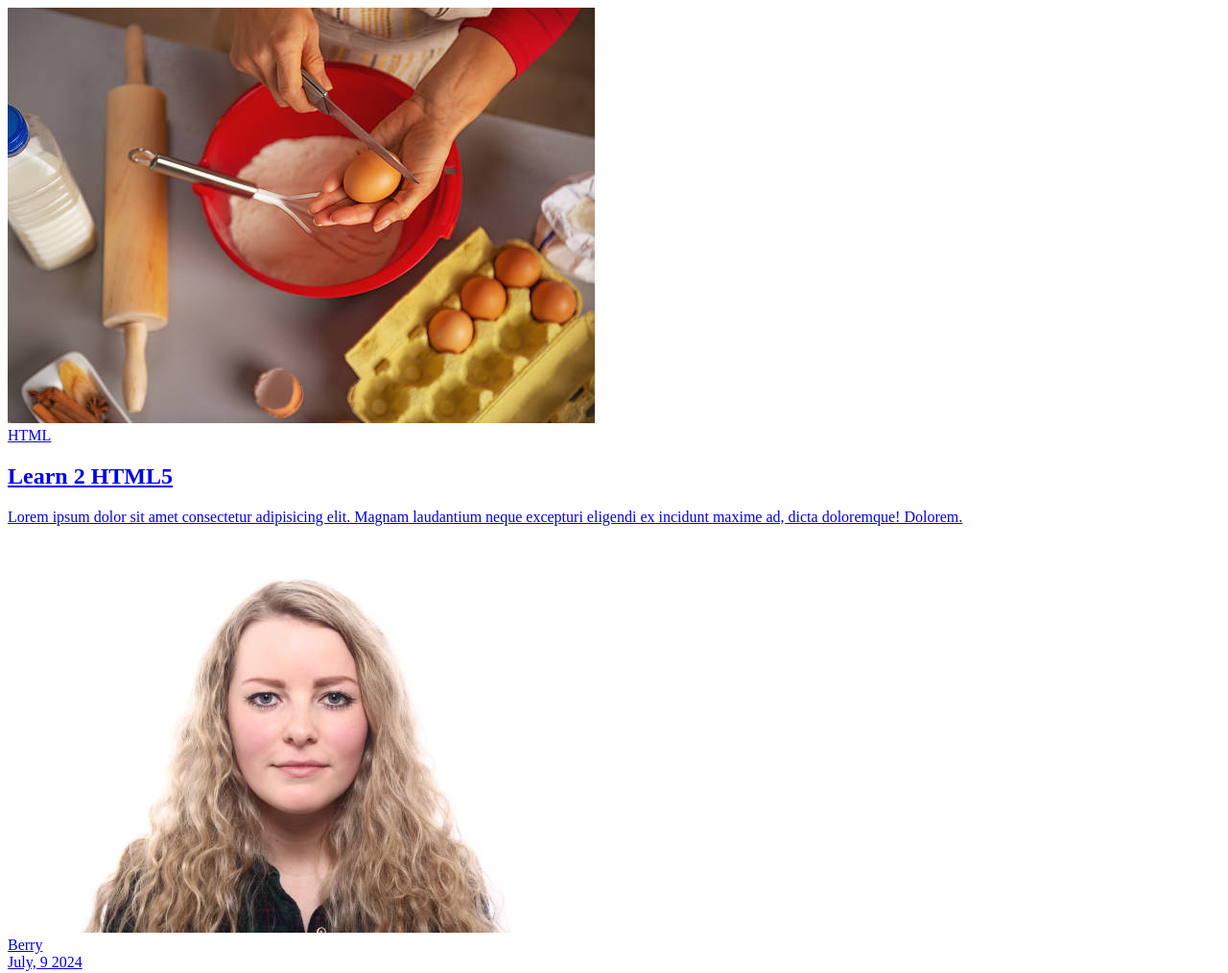
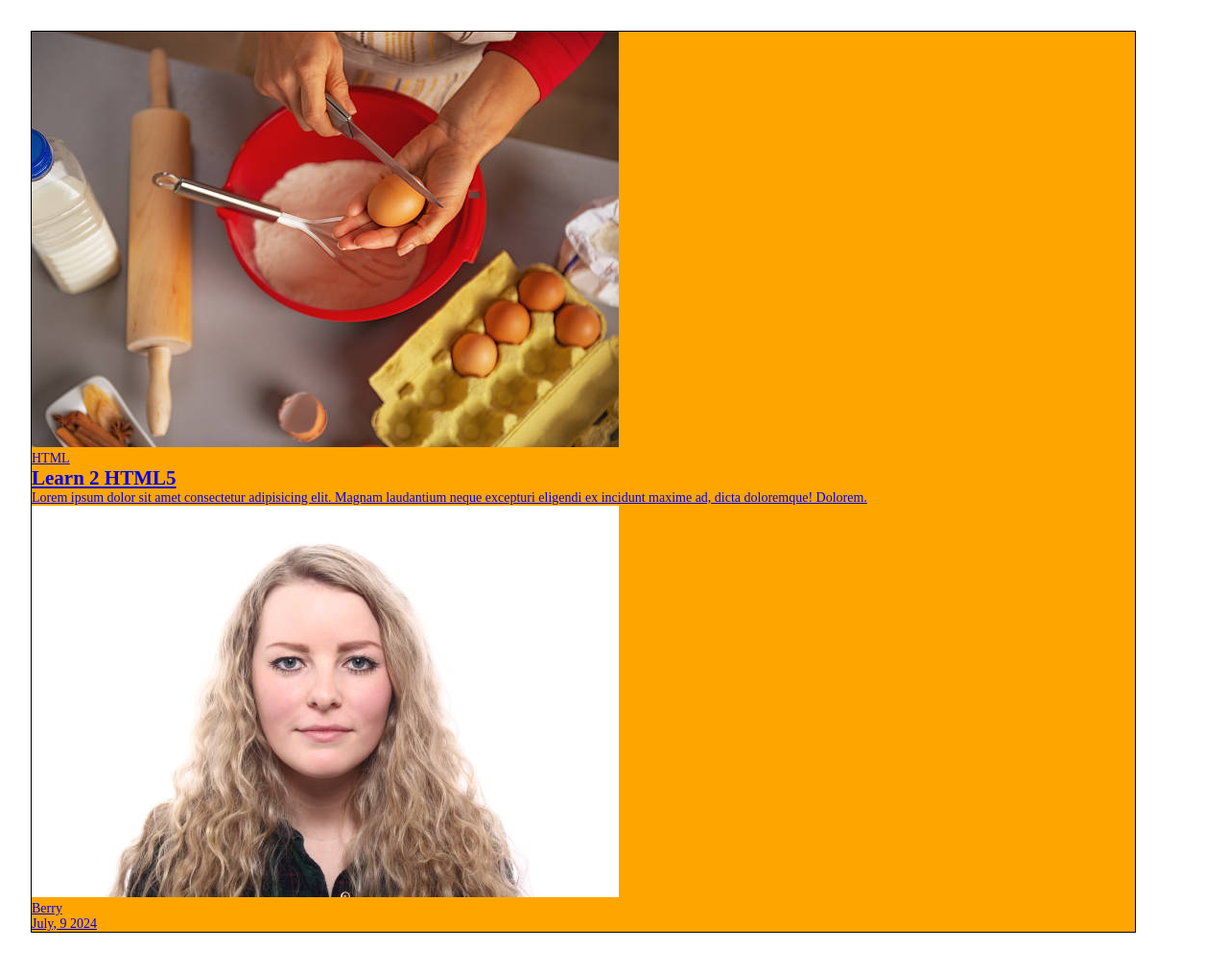
Before and after one commit to Berry8833/Card-Layout-Design, a plain HTML site: page index.html in a window 1280 px wide. Shown: the whole page at 96% size. Drawn offline with Linux system fonts and the light colour scheme.

Commit message:
set up basic css

```diff
--- a/style.css
+++ b/style.css
@@ -1,8 +1,26 @@
+:root {
+    --primary-color: orange;
+}
+* {
+    margin: 0;
+    padding: 0;
+    box-sizing: border-box;
+}
+body {
+    font-family: serif;
+    font-size: 14px;
+}
 .card-container {
-
+    border: 1px solid black;
+    max-width: 1200px;
+    width: 90%;
+    display: grid;
+    margin: 2rem;
+    background-color: var(--primary-color);
 }
 .card {
-
+    /* border: 1px solid #000; */
+    /* height: 200px; */
 }
 .card-link {
 
```
